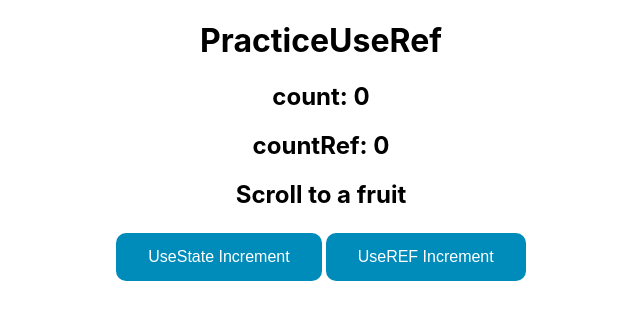
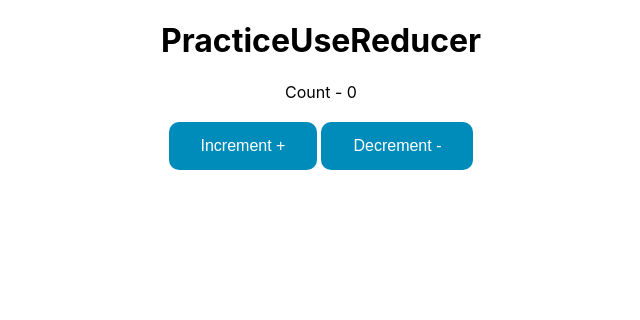
Before and after one commit to akshaySen08/react-hooks-2024, a React (Create React App) app: page / in a window 1280 px wide. Shown: the top 320 px of the page, without its empty margins (319-959 px from the left). Built offline with nearby package versions, Linux system fonts and the light colour scheme; the HTML template or start-up script is replaced by a standard one.

Commit message:
Practiced useReducer hook

```diff
--- a/src/App.jsx
+++ b/src/App.jsx
@@ -1,4 +1,5 @@
 import './App.css';
+import PracticeUseReducer from './Practice/UseReducer/PracticeUseReducer';
 // import UseCallBackComponent from './Hooks/UseCallback';
 // import UseEffectComponent from './Hooks/UseEffect'
 // import UseMemoComponent from './Hooks/UseMemo';
@@ -13,8 +14,8 @@ import './App.css';
 // import PracticeUseMemo from './Practice/UseMemo/PracticeUseMemo';
 // import RealLifeUseMemo from './Practice/UseMemo/RealLifeExample/RealLifeUseMemo';
 // import PracticeUseCallback from './Practice/UseCallback/PracticeUseCallback';
-import PracticeUseContext from './Practice/UseContext/PracticeUseContext';
-import PracticeUseRef from './Practice/UseRef/PracticeUseRef';
+// import PracticeUseContext from './Practice/UseContext/PracticeUseContext';
+// import PracticeUseRef from './Practice/UseRef/PracticeUseRef';
 
 function App() {
   return (
@@ -42,7 +43,9 @@ function App() {
 
       {/* <PracticeUseContext/> */}
 
-      <PracticeUseRef />
+      {/* <PracticeUseRef /> */}
+
+      <PracticeUseReducer></PracticeUseReducer>
 
     </div>
   );
--- /dev/null
+++ b/src/Practice/UseReducer/PracticeUseReducer.jsx
@@ -0,0 +1,52 @@
+import React, { useReducer } from 'react'
+
+function CounterReducer(state, action) {
+    switch (action.type) {
+        case 'increment':{
+            const newCount = state.count + 1;
+            const hasError = newCount > 10;
+            state = {
+                count: hasError ? state.count : newCount,
+                error: hasError ? 'Count can not be more than 10' : null
+            };
+            break;
+        }
+        case 'decrement':
+            const newCount = state.count - 1;
+            const hasError = newCount < 0;
+            state = {
+                count: hasError ? state.count : newCount,
+                error: hasError ? 'Count can not be less than 0' : null
+            };
+            break;
+        default:
+            state = {...state, error: 'Invalid Action'};
+            break;
+    }
+
+    return state;
+}
+
+const PracticeUseReducer = () => {
+    const [count, dispatch] = useReducer(CounterReducer, {
+        count: 0,
+        error: null
+    })
+
+    const handleClick = (type) => {
+        dispatch({type})
+    }
+
+    return (
+        <>
+            <h1>PracticeUseReducer</h1>
+            <p>Count - {count.count}</p>
+            <p>{count.error}</p>
+            <button onClick={() => handleClick('increment')}>Increment +</button>
+            <button onClick={() => handleClick('decrement')}>Decrement -</button>
+        </>
+
+    )
+}
+
+export default PracticeUseReducer
```
